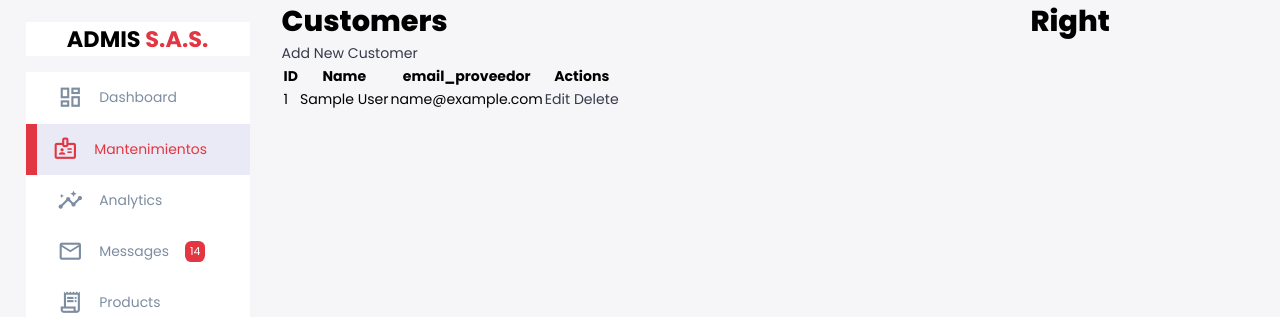
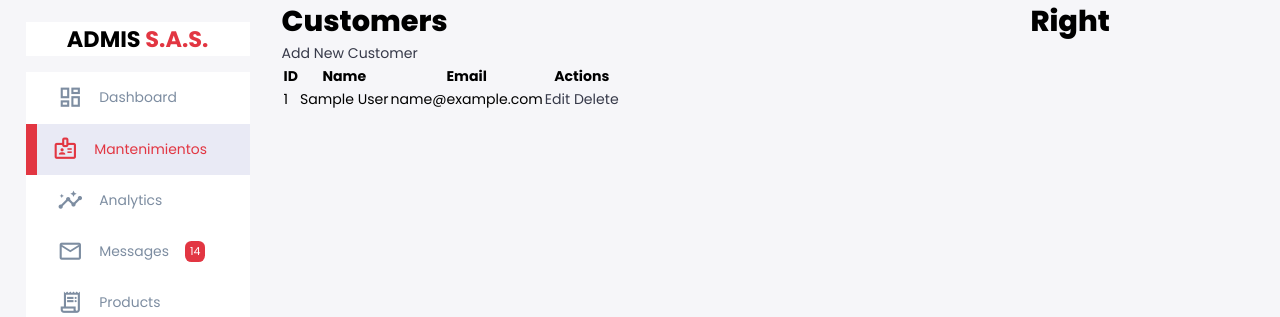
Before and after one commit to benitezboys7/bitacora, a PHP site: page /dashboard.php in a window 1280 px wide, after a click that opens the changed part. Shown: the top 317 px of the page. Run offline with PHP 8.4, Linux system fonts and the light colour scheme; the visitor is signed in with stand-in values (Sample User, id 1); tables that the repository leaves empty or names only in its code hold one stand-in row (values such as "Sample post").

Commit message:
cambio a variables de proveedores cambios en variables edit 2

```diff
--- a/dashboard.php
+++ b/dashboard.php
@@ -54,8 +54,8 @@ $_SESSION['last_activity'] = time(); // Actualiza el tiempo de la última activi
             <input type="hidden" id="editCustomerId" name="id">
             <label for="editName">Name:</label>
             <input type="text" id="editName" name="name" required>
-            <label for="editemail_proveedor">Email:</label>
-            <input type="email" id="editemail_proveedor" name="email_proveedor" required>
+            <label for="editEmail_proveedor">Email:</label>
+            <input type="email" id="editEmail_proveedor" name="email" required>
             <button type="submit">Update Customer</button>
         </form>
     </div>
@@ -142,7 +142,7 @@ $_SESSION['last_activity'] = time(); // Actualiza el tiempo de la última activi
                         <tr>
                             <th>ID</th>
                             <th>Name</th>
-                            <th>email_proveedor</th>
+                            <th>Email</th>
                             <th>Actions</th>
                         </tr>
                     </thead>
--- a/script.js
+++ b/script.js
@@ -235,12 +235,12 @@ document.addEventListener("DOMContentLoaded", function() {
 
                                 const editCustomerId = document.getElementById("editCustomerId");
                                 const editName = document.getElementById("editName");
-                                const editemail_proveedor = document.getElementById("editemail_proveedor");
+                                const editEmail_proveedor = document.getElementById("editEmail_proveedor");
 
-                                if (editCustomerId && editName && email_proveedor) {
+                                if (editCustomerId && editName && editEmail_proveedor) {
                                     editCustomerId.value = customerId;
                                     editName.value = customerName;
-                                    editemail_proveedor.value = customerEmail;
+                                    editEmail_proveedor.value = customerEmail;
 
                                     showModal("editCustomerModal");
                                 }
```
